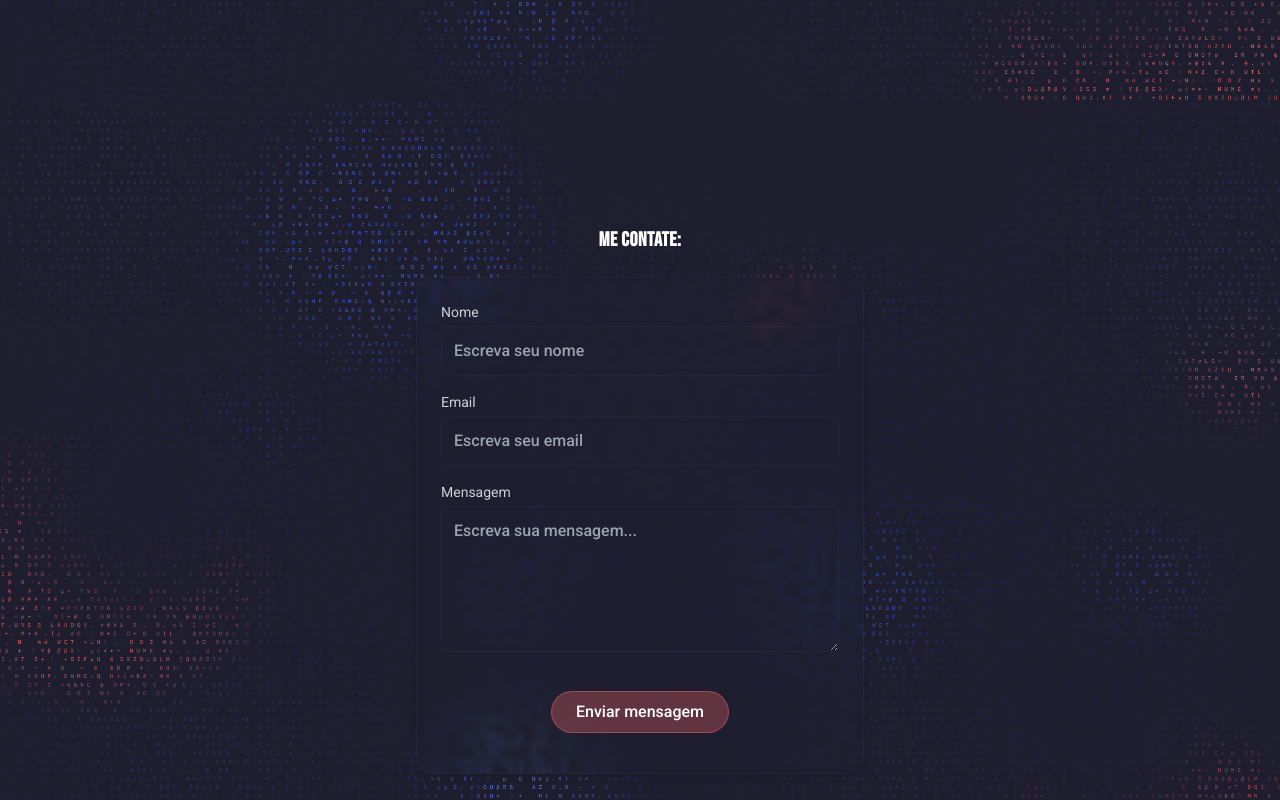
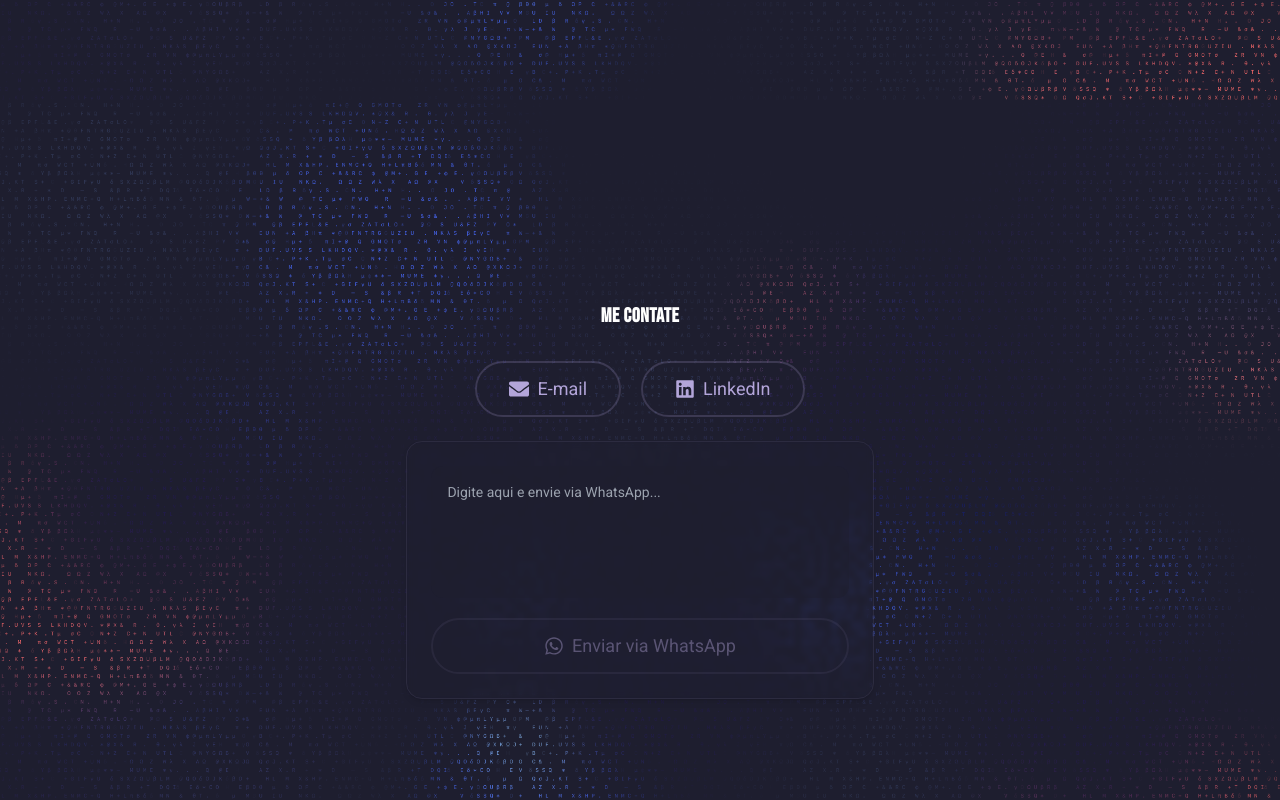
Before and after one commit to ThaisFReis/portfolio_2025, a React (Vite) app: page / in a window 1280 px wide. Shown: the part 2299-3099 px from the top of the page. Built offline with nearby package versions, Linux system fonts and the light colour scheme; a web font is replaced by a local one.

Commit message:
feat: substitui formulário de contato por envio via WhatsApp e adiciona links para e-mail e LinkedIn

```diff
--- a/src/components/ContactSection.tsx
+++ b/src/components/ContactSection.tsx
@@ -1,46 +1,45 @@
-import { useState, useRef } from "react";
-import { motion, AnimatePresence } from "framer-motion";
-import emailjs from "emailjs-com";
+import { motion } from "framer-motion";
+import { useState } from "react";
+import { FaWhatsapp, FaLinkedin, FaEnvelope } from "react-icons/fa";
 
-export default function ContactSection() {
-  const [showModal, setShowModal] = useState(false);
-  const [error, setError] = useState(false);
-  const [loading, setLoading] = useState(false);
-  const formRef = useRef<HTMLFormElement>(null);
+function WhatsAppBox() {
+  const [message, setMessage] = useState("");
 
-  const handleSubmit = (e: React.FormEvent) => {
-    e.preventDefault();
-    if (!formRef.current) return;
-
-    setLoading(true); // ativa animação
-
-    emailjs
-      .sendForm(
-        import.meta.env.VITE_EMAILJS_SERVICE_ID,
-        import.meta.env.VITE_EMAILJS_TEMPLATE_ID,
-        formRef.current,
-        import.meta.env.VITE_EMAILJS_PUBLIC_KEY
-      )
-      .then(
-        () => {
-          setError(false);
-          formRef.current?.reset();
-        },
-        () => {
-          setError(true);
-        }
-      )
-      .finally(() => {
-        setLoading(false);
-        setShowModal(true);
-        setTimeout(() => setShowModal(false), 3000);
-      });
+  const handleSend = () => {
+    const text = encodeURIComponent(message);
+    const phoneNumber = "5521985712371";
+    window.open(`https://wa.me/${phoneNumber}?text=${text}`, "_blank");
   };
 
   return (
+    <div className="w-full max-w-lg px-4 sm:px-6 md:px-8">
+      <div className="bg-gradient-to-br from-purple-700 via-pink-600 to-red-500 p-6 rounded-2xl border border-lavender/10 shadow-md hover:shadow-lavender/20 transition-all duration-300 backdrop-blur-[3px] flex flex-col gap-5 items-center text-white">
+        <textarea
+          rows={5}
+          className="w-full bg-background/50 text-white text-sm p-4 rounded-xl resize-none focus:outline-none focus:ring-1 focus:ring-lavender/50 transition-all"
+          placeholder="Digite aqui e envie via WhatsApp..."
+          value={message}
+          onChange={(e) => setMessage(e.target.value)}
+        />
+
+        <button
+          onClick={handleSend}
+          disabled={!message.trim()}
+          className="w-full sm:w-auto flex items-center justify-center gap-2 py-3 px-8 rounded-full border-2 border-lavender/20 text-lavender hover:bg-lavender/10 transition-all disabled:opacity-40"
+        >
+          <FaWhatsapp className="text-xl" />
+          Enviar via WhatsApp
+        </button>
+      </div>
+    </div>
+  );
+}
+
+export default function ContactSection() {
+  return (
     <section
       id="contact"
-      className="min-h-screen flex flex-col items-center justify-center text-white gap-6 px-4"
+      className="min-h-screen flex flex-col items-center justify-center text-white gap-8 px-4"
     >
       <motion.h2
         className="text-xl sm:text-2xl lg:text-4xl font-extrabold leading-tight tracking-wide font-bebas uppercase text-[#fff]"
@@ -48,84 +47,38 @@ export default function ContactSection() {
         whileInView={{ opacity: 1, y: 0 }}
         transition={{ duration: 0.5 }}
       >
-        Me Contate:
+        Me Contate
       </motion.h2>
 
-      <motion.form
-        onSubmit={handleSubmit}
-        ref={formRef}
-        className="flex flex-col justify-center group w-full max-w-md sm:max-w-lg lg:max-w-2xl rounded-2xl p-6 border border-lavender/5 shadow-md transition-all duration-300 backdrop-blur-[3px] gap-4"
+      <motion.div
+        className="flex flex-col sm:flex-row gap-6 text-lg w-2/5 items-center"
         initial={{ opacity: 0, y: 40 }}
         whileInView={{ opacity: 1, y: 0 }}
         transition={{ duration: 0.6 }}
       >
-        <div>
-          <label className="block text-sm mb-1 text-gray-300">Nome</label>
-          <input
-            type="text"
-            name="name"
-            placeholder="Escreva seu nome"
-            className="w-full bg-[#fff0] border border-lavender/5 text-[#fff] font-medium p-3 rounded-lg focus:outline-none focus:ring-2 focus:ring-coral"
-          />
+        <div className="flex items-center justify-evenly gap-5">
+          <a
+            href="https://mail.google.com/mail/u/0/#inbox?compose=DmwnWsmFSjJZgkFKcMxRRNMWDZbhgKrPfQQDGgSFsVNNLkKsGqlHmMCcQSdkssmGQmPTxgNfsJcBm"
+            target="_blank"
+            className="py-3 px-8 rounded-full border-2 gap-2 transition-all flex items-center justify-center border-lavender/20 text-lavender hover:bg-lavender/10"
+          >
+            <FaEnvelope className="text-xl" />
+            E-mail
+          </a>
+
+          <a
+            href="https://www.linkedin.com/in/thaisfreis"
+            target="_blank"
+            rel="noopener noreferrer"
+            className="py-3 px-8 rounded-full border-2 gap-2 transition-all flex items-center justify-center border-lavender/20 text-lavender hover:bg-lavender/10"
+          >
+            <FaLinkedin className="text-xl" />
+            LinkedIn
+          </a>
         </div>
 
-        <div>
-          <label className="block text-sm mb-1 text-gray-300">Email</label>
-          <input
-            type="email"
-            name="e-mail"
-            placeholder="Escreva seu email"
-            className="w-full bg-[#fff0] border border-lavender/5 text-[#fff] font-medium p-3 rounded-lg focus:outline-none focus:ring-2 focus:ring-coral"
-            required
-          />
-        </div>
-
-        <div>
-          <label className="block text-sm mb-1 text-gray-300">Mensagem</label>
-          <textarea
-            rows={5}
-            name="message"
-            placeholder="Escreva sua mensagem..."
-            className="w-full bg-[#fff0] border border-lavender/5 text-[#fff] font-medium p-3 rounded-lg focus:outline-none focus:ring-2 focus:ring-coral"
-            required
-          />
-        </div>
-
-        <button
-          type="submit"
-          disabled={loading}
-          className={`flex items-center justify-center gap-2 bg-coral/30 text-[#fff] border border-coral/40 px-6 py-2 rounded-full font-medium transition mx-auto my-4 ${
-            loading ? "opacity-60 cursor-not-allowed" : "hover:bg-coral"
-          }`}
-        >
-          {loading && (
-            <motion.span
-              className="w-4 h-4 border-2 border-white border-t-transparent rounded-full animate-spin"
-              initial={{ opacity: 0 }}
-              animate={{ opacity: 1 }}
-              transition={{ duration: 0.3 }}
-            />
-          )}
-          {loading ? "Enviando..." : "Enviar mensagem"}
-        </button>
-      </motion.form>
-
-      <AnimatePresence>
-        {showModal && (
-          <motion.div
-            className={`fixed bottom-10 px-6 py-3 rounded-xl shadow-lg backdrop-blur-md z-50 ${
-              error ? "bg-red-500" : "bg-coral"
-            }`}
-            initial={{ opacity: 0, y: 50 }}
-            animate={{ opacity: 1, y: 0 }}
-            exit={{ opacity: 0, y: 50 }}
-          >
-            {error
-              ? "❌ Ocorreu um erro ao enviar sua mensagem."
-              : "✨ Sua mensagem foi enviada com sucesso!"}
-          </motion.div>
-        )}
-      </AnimatePresence>
+        <WhatsAppBox />
+      </motion.div>
     </section>
   );
 }
```
